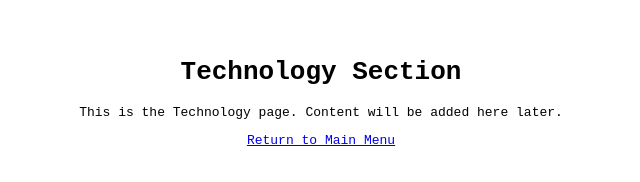
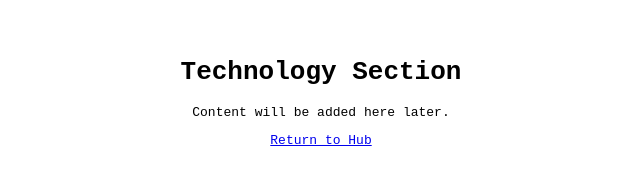
Before and after one commit to partconsole/partconsole.github.io, a website: page technology.html in a window 1280 px wide. Shown: the whole page, without its empty margins (319-959 px from the left). Drawn offline with Linux system fonts and the light colour scheme.

Commit message:
Update technology.html

```diff
--- a/technology.html
+++ b/technology.html
@@ -6,15 +6,15 @@
     body {
       font-family: monospace;
       text-align: center;
-      padding: 2rem;
       background: white;
       color: black;
+      padding: 2rem;
     }
   </style>
 </head>
 <body>
   <h1>Technology Section</h1>
-  <p>This is the Technology page. Content will be added here later.</p>
-  <p><a href="hub.html">Return to Main Menu</a></p>
+  <p>Content will be added here later.</p>
+  <p><a href="main.html">Return to Hub</a></p>
 </body>
 </html>
```
